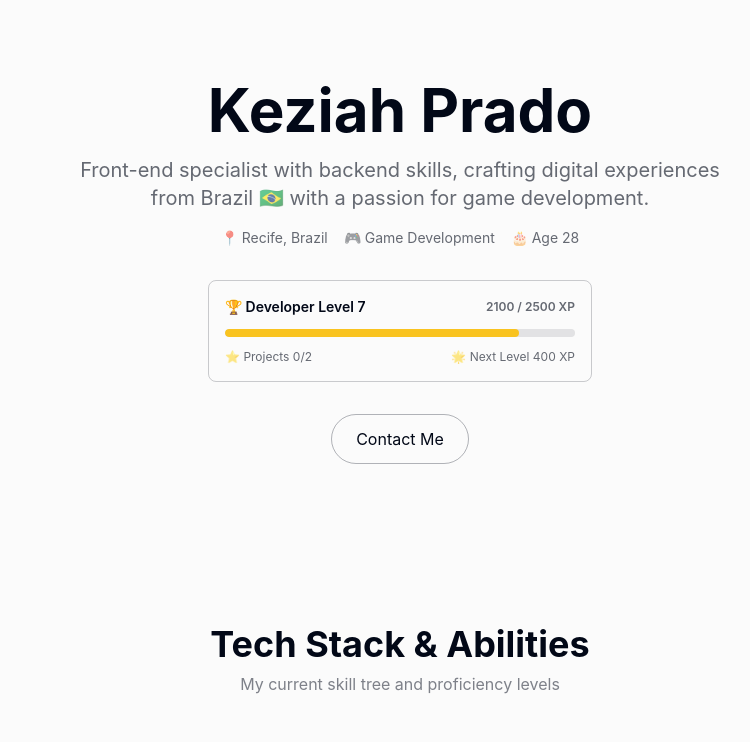
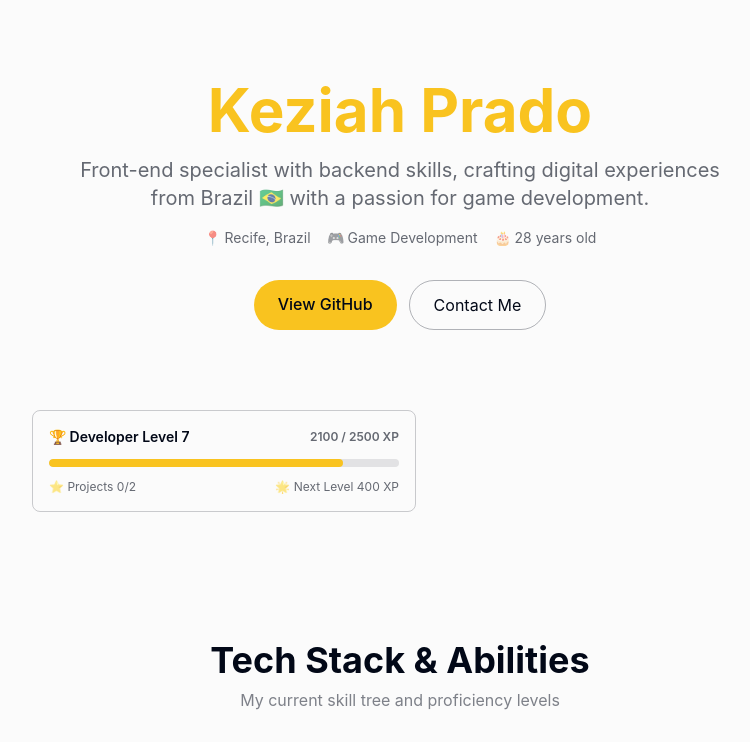
Before and after one commit to pradokez/portfolio, a React (Vite) app: page / in a window 1280 px wide. Shown: the top 742 px of the page, without its empty margins (240-990 px from the left). Built offline with nearby package versions, Linux system fonts and the light colour scheme.

Commit message:
fix(profile): restore yellow heading, add View GitHub button, move LevelProgress to own section

```diff
--- a/src/App.tsx
+++ b/src/App.tsx
@@ -1,15 +1,29 @@
 import ProfileSection from './components/ProfileSection'
+import LevelProgress from './components/LevelProgress'
 import TechStackSection from './components/TechStackSection'
 import QuestLogSection from './components/QuestLogSection'
 import CareerSection from './components/CareerSection'
 import ContactSection from './components/ContactSection'
+import { projects } from './data/projects'
 
 export default function App() {
+  const totalProjects = projects.length
+  const projectsCompleted = projects.filter((p) => p.level >= 2).length
+
   return (
     <div className="min-h-screen bg-surface text-on-surface">
       <header>
         <ProfileSection />
       </header>
+      <section className="px-4 pb-12 max-w-3xl mx-auto">
+        <LevelProgress
+          level={7}
+          xp={2100}
+          xpToNext={2500}
+          projectsCompleted={projectsCompleted}
+          totalProjects={totalProjects}
+        />
+      </section>
       <main>
         <TechStackSection />
         <QuestLogSection />
--- a/src/components/ProfileSection.tsx
+++ b/src/components/ProfileSection.tsx
@@ -1,5 +1,4 @@
 import content from '../content/en'
-import LevelProgress from './LevelProgress'
 import { projects } from '../data/projects'
 
 function calcAge(birthDate: string): number {
@@ -14,13 +13,11 @@ function calcAge(birthDate: string): number {
 export default function ProfileSection() {
   const { name, bio, location, field, birthDate } = content.profile
   const age = calcAge(birthDate)
-  const totalProjects = projects.length
-  const projectsCompleted = projects.filter((p) => p.level >= 2).length
 
   return (
     <section className="flex flex-col items-center justify-center text-center px-4 py-20 gap-8">
       <div className="flex flex-col items-center gap-4">
-        <h1 className="text-4xl md:text-6xl font-bold text-on-surface">
+        <h1 className="text-4xl md:text-6xl font-bold text-primary">
           {name}
         </h1>
         <p className="text-base md:text-xl text-on-surface/60 max-w-2xl">
@@ -29,22 +26,25 @@ export default function ProfileSection() {
         <div className="flex flex-wrap justify-center gap-x-4 gap-y-1 text-sm text-on-surface/60">
           <span>📍 {location}</span>
           <span>🎮 {field}</span>
-          <span>🎂 Age {age}</span>
+          <span>🎂 {age} years old</span>
         </div>
       </div>
-      <LevelProgress
-        level={7}
-        xp={2100}
-        xpToNext={2500}
-        projectsCompleted={projectsCompleted}
-        totalProjects={totalProjects}
-      />
+      <div className="flex flex-wrap justify-center gap-3">
+        <a
+          href={content.contact.github.url}
+          target="_blank"
+          rel="noopener noreferrer"
+          className="px-6 py-3 rounded-full bg-primary text-on-surface font-medium hover:opacity-90 transition-opacity focus-visible:outline-none focus-visible:ring-2 focus-visible:ring-primary"
+        >
+          View GitHub
+        </a>
         <a
           href="#contact"
           className="px-6 py-3 rounded-full border border-on-surface/30 text-on-surface hover:bg-primary hover:border-primary transition-colors focus-visible:outline-none focus-visible:ring-2 focus-visible:ring-primary"
         >
           Contact Me
         </a>
+      </div>
     </section>
   )
 }
```
Lines whose indentation alone changed are shown as unchanged.
